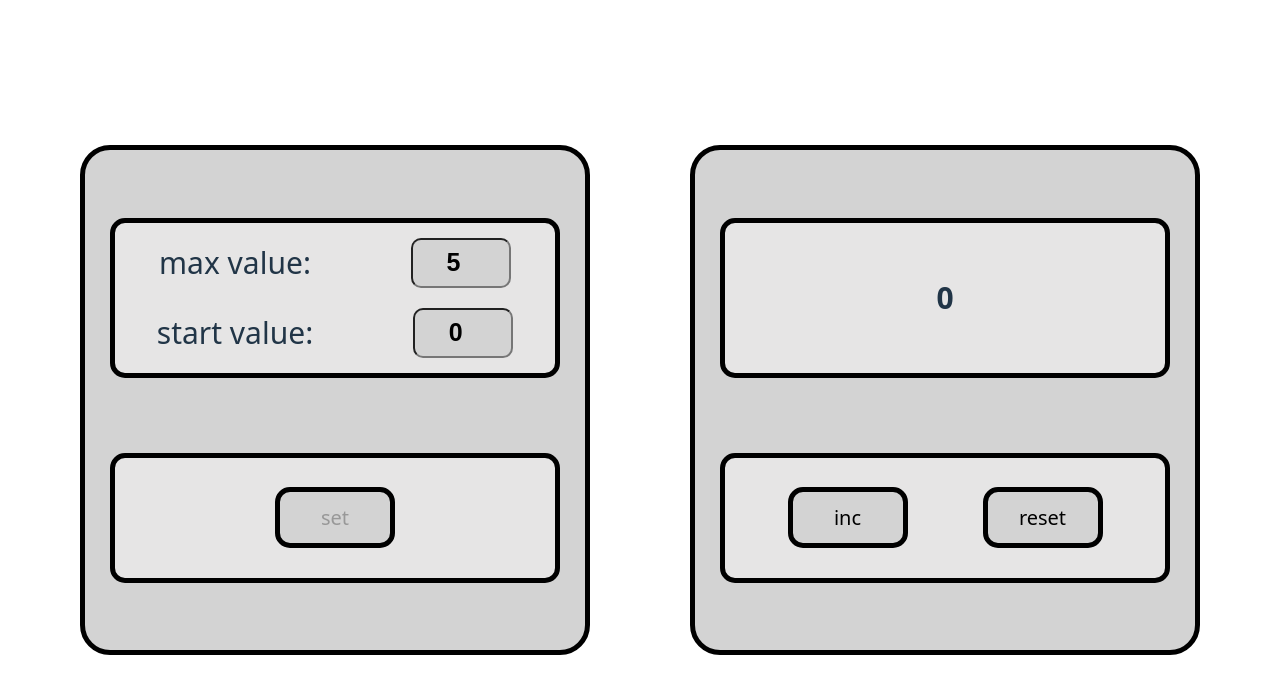
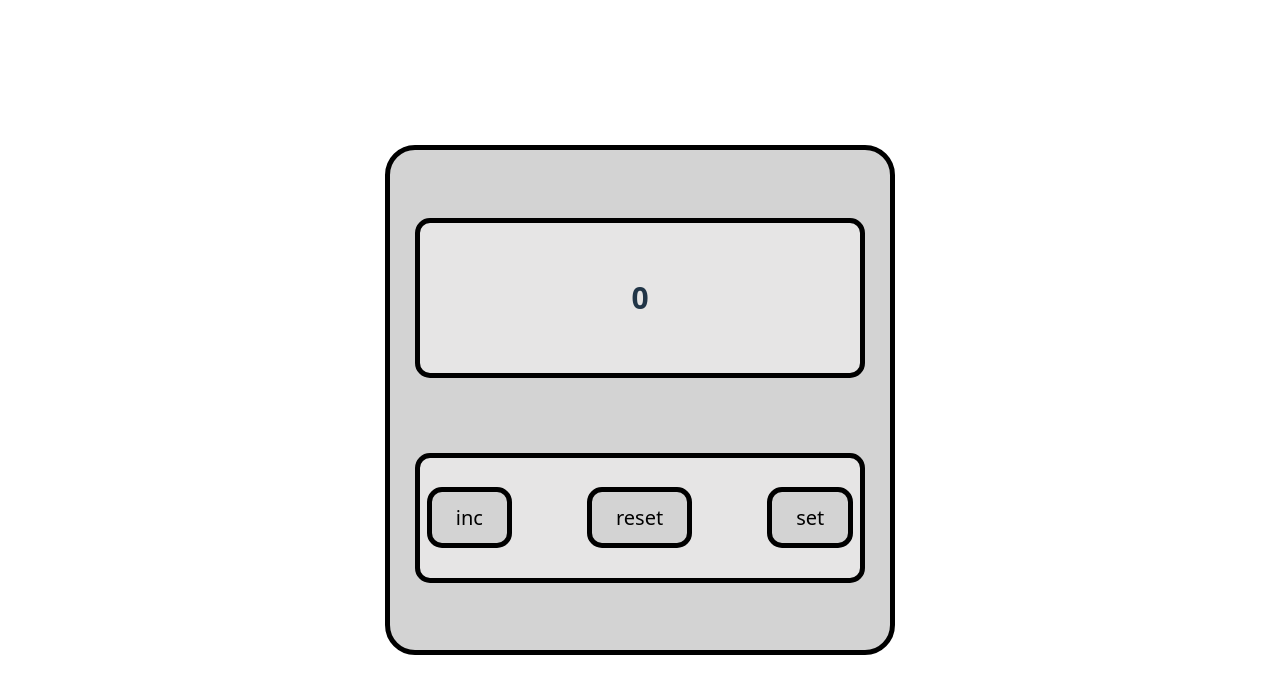
Before and after one commit to Uladzislau25/counter, a React (Vite) app: page / in a window 1280 px wide. Shown: the top 694 px of the page. Built offline with nearby package versions, Linux system fonts and the light colour scheme.

Commit message:
feat: finish Counter

```diff
--- a/src/App.tsx
+++ b/src/App.tsx
@@ -1,13 +1,33 @@
 import './App.css'
 import {Counter} from "./Counter.tsx";
-import {useState} from "react";
+import {useEffect, useState} from "react";
 import {SetCounter} from "./SetCounter.tsx";
 
 function App() {
-    const [maxValue, setMaxValue] = useState<number>(5);
-    const [startValue, setStartValue] = useState<number>(0);
+    const getInitialMaxValue= () => {
+        const stored = sessionStorage.getItem('maxValueCounter')
+        return stored ? JSON.parse(stored) : 5;
+    }
+    const getInitialStartValue = () => {
+        const stored = sessionStorage.getItem('startValueCounter')
+        return stored ? JSON.parse(stored) : 0;
+    }
+
+
+    const [maxValue, setMaxValue] = useState<number>(getInitialMaxValue);
+    const [startValue, setStartValue] = useState<number>(getInitialStartValue);
     const [isSet, setIsSet] = useState<boolean>(true);
     const [counter, setCounter] = useState(startValue);
+    const [set, setSet] = useState<boolean>(true);
+
+    useEffect(() => {
+        sessionStorage.setItem('maxValueCounter', JSON.stringify(maxValue));
+    }, [maxValue]);
+
+    useEffect(() => {
+        sessionStorage.setItem('startValueCounter', JSON.stringify(startValue));
+    }, [startValue]);
+
 
     const incrCounter = () => {
         if (counter < maxValue) {
@@ -28,6 +48,7 @@ function App() {
         setIsSet(b)
     }
     const handlerSet = () => {
+        setSet(!set); // закомментировать для двойного счетчика
         if (startValue >= 0 && maxValue > startValue) {
             setCounter(startValue);
             setIsSet(true);
@@ -35,14 +56,26 @@ function App() {
     }
 
 
+    return (
+        <div className="App">
+            {set
+                ? <Counter maxValue={maxValue} startValue={startValue} counter={counter} incrCounter={incrCounter}
+                           resetCounter={resetCounter} isSet={isSet} handlerSet={handlerSet}/>
+                : <SetCounter isSet={isSet} handlerSet={handlerSet} setIsSet={setIsSetCounter}
+                              setStartValue={setStartValueCounter} setMaxValue={setMaxValueCounter} maxValue={maxValue}
+                              startValue={startValue}/>
+            }
+            {/*{код выше закомментировать для двойного счетчика, а код ниже раскомментировать}*/}
 
-  return (
-      <div className="App">
-          <SetCounter isSet={isSet} handlerSet={handlerSet} setIsSet={setIsSetCounter} setStartValue={setStartValueCounter} setMaxValue={setMaxValueCounter} maxValue={maxValue} startValue={startValue}/>
-          <Counter maxValue={maxValue} startValue={startValue} counter={counter} incrCounter={incrCounter} resetCounter={resetCounter} isSet={isSet} />
-      </div>
+           {/* <SetCounter isSet={isSet} handlerSet={handlerSet} setIsSet={setIsSetCounter}
+                        setStartValue={setStartValueCounter} setMaxValue={setMaxValueCounter} maxValue={maxValue}
+                        startValue={startValue}/>
+            <Counter maxValue={maxValue} startValue={startValue} counter={counter} incrCounter={incrCounter}
+                     resetCounter={resetCounter} isSet={isSet} handlerSet={handlerSet}/>*/}
 
-  )
+        </div>
+
+    )
 }
 
 export default App
--- a/src/Counter.tsx
+++ b/src/Counter.tsx
@@ -8,9 +8,10 @@ type TypeProps = {
     incrCounter: () => void
     resetCounter: () => void
     isSet: boolean;
+    handlerSet: () => void;
 }
 
-export const Counter = ({maxValue, startValue, counter, incrCounter, resetCounter, isSet}: TypeProps) => {
+export const Counter = ({maxValue, startValue, counter, incrCounter, resetCounter, isSet, handlerSet}: TypeProps) => {
 
 
     const incrCounterHandler = () => {
@@ -27,8 +28,9 @@ export const Counter = ({maxValue, startValue, counter, incrCounter, resetCounte
             <div className="display">
 
 
-                {startValue <= -1 || maxValue <= startValue ? <span className={"error"}>Incorrect value!</span> : <Display className={counter === maxValue ? 'active' : "number"}
-                                                                          result={counter} isSet={isSet} />}
+                {maxValue <= startValue || startValue <= -1 ? <span className={"error"}>Incorrect value!</span> :
+                    <Display className={counter === maxValue ? 'active' : "number"}
+                             result={counter} isSet={isSet}/>}
             </div>
             <div className="buttons">
                 <Button
@@ -41,6 +43,11 @@ export const Counter = ({maxValue, startValue, counter, incrCounter, resetCounte
                     disabled={!isSet}
                     name={"reset"}
                     onClickFunction={resetCounterHandler}/>
+                <Button
+                    className={"button"}
+                    disabled={!isSet}
+                    name={"set"}
+                    onClickFunction={handlerSet}/>
             </div>
         </div>
     )
```
